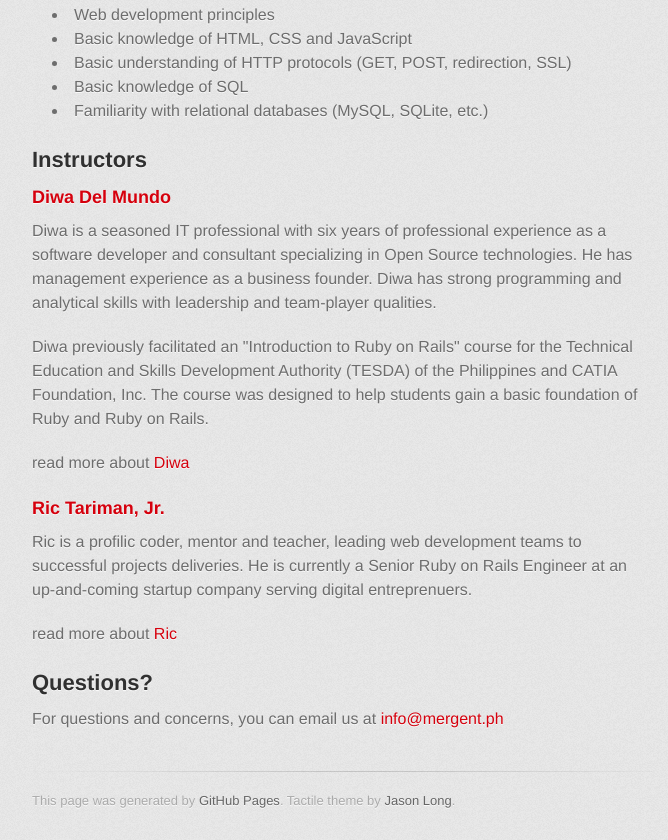
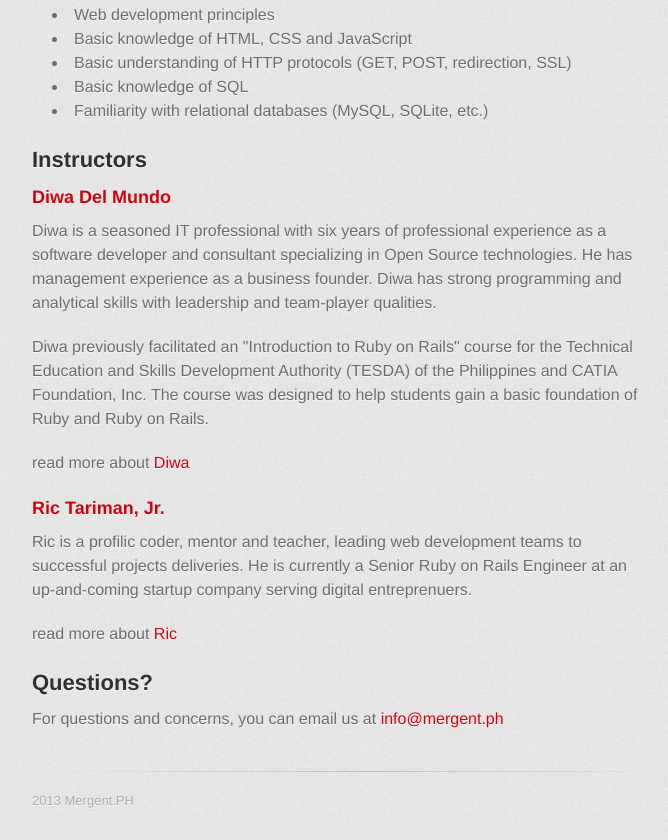
Before and after one commit to mergentph/mergentph.github.io, a plain HTML site: page index.html in a window 1280 px wide. Shown: the part 1351-2191 px from the top of the page, without its empty margins (298-966 px from the left). Drawn offline with Linux system fonts and the light colour scheme; a web font is replaced by a local one.

Commit message:
Update index.html

```diff
--- a/index.html
+++ b/index.html
@@ -105,7 +105,7 @@
         </section>
 
         <footer>
-          This page was generated by <a href="http://pages.github.com">GitHub Pages</a>. Tactile theme by <a href="https://twitter.com/jasonlong">Jason Long</a>.
+        2013 Mergent.PH
         </footer>
 
                   <script type="text/javascript">
```
